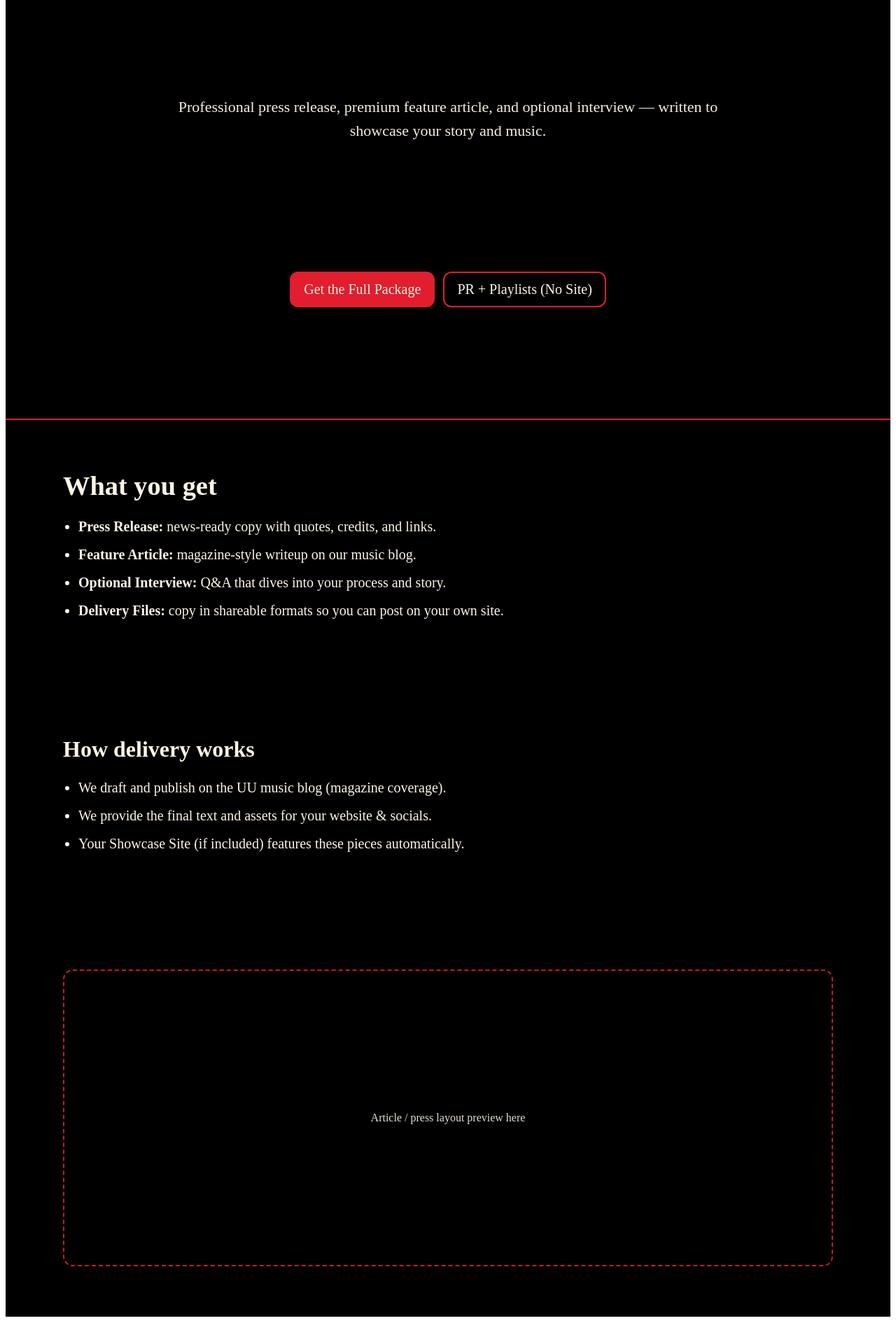
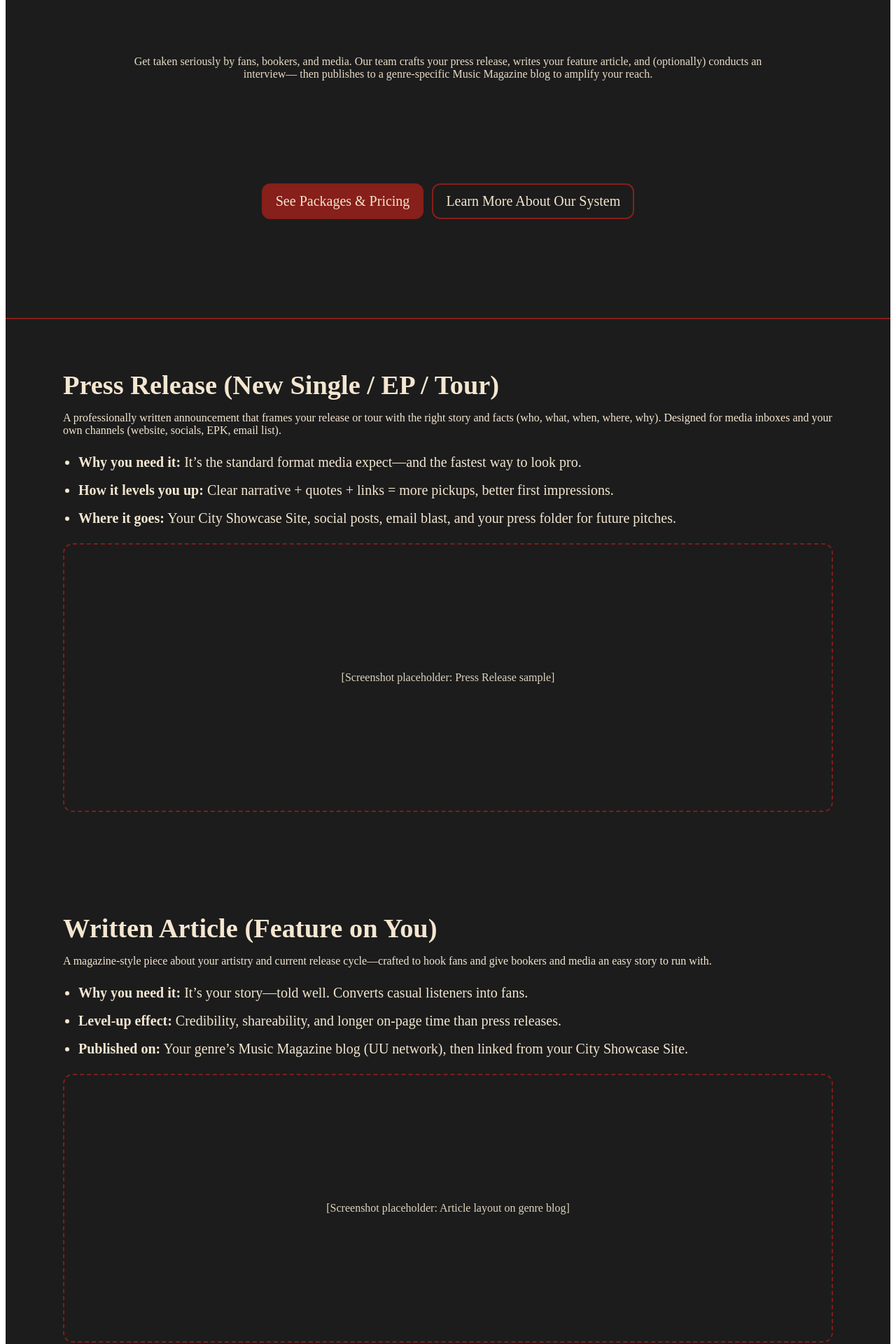
Before and after one commit to theunsignedunderground/uu-main-site, a Next.js app: page /press in a window 1280 px wide. Shown: the part 380-2300 px from the top of the page at 70% size. Before the commit the page ends 2269 px from the top, so only its background shows below. Built offline with nearby package versions, Linux system fonts and the light colour scheme; no server answers.

Commit message:
Update press.js

```diff
--- a/pages/press.js
+++ b/pages/press.js
@@ -1,67 +1,176 @@
+// pages/press.js
 import Head from "next/head";
+import React from "react";
+import colors from "../styles/colors";
 
-export default function PRArticles() {
+export default function PRAndArticlesPage() {
   return (
     <>
       <Head>
         <title>PR & Articles — The Unsigned Underground</title>
-        <meta name="description" content="Professional press release, premium feature article, and optional interview—delivered to help you get seen and heard." />
+        <meta
+          name="description"
+          content="Press releases, written articles, and interviews—crafted by The Unsigned Underground Team and published to genre blogs to level up your credibility and reach."
+        />
       </Head>
 
       <main>
+        {/* Hero */}
         <section className="hero">
           <h1>PR & Articles</h1>
-          <p>Professional press release, premium feature article, and optional interview — written to showcase your story and music.</p>
+          <p className="lede">
+            Get taken seriously by fans, bookers, and media. Our team crafts your{" "}
+            press release, writes your feature article, and (optionally) conducts an interview—
+            then publishes to a genre-specific Music Magazine blog to amplify your reach.
+          </p>
+
+          {/* CTAs you liked (kept same style) */}
           <div className="actions">
-            <a className="btn solid" href="/pricing#annual">Get the Full Package</a>
-            <a className="btn outline" href="/pricing#pr">PR + Playlists (No Site)</a>
+            <a className="btn solid" href="/pricing">See Packages & Pricing</a>
+            <a className="btn outline" href="/artist-manager">Learn More About Our System</a>
           </div>
         </section>
 
+        {/* Press Release */}
         <section className="block">
-          <h2>What you get</h2>
+          <h2>Press Release (New Single / EP / Tour)</h2>
+          <p>
+            A professionally written announcement that frames your release or tour with the right story
+            and facts (who, what, when, where, why). Designed for media inboxes and your own channels
+            (website, socials, EPK, email list).
+          </p>
           <ul className="list">
-            <li><strong>Press Release:</strong> news-ready copy with quotes, credits, and links.</li>
-            <li><strong>Feature Article:</strong> magazine-style writeup on our music blog.</li>
-            <li><strong>Optional Interview:</strong> Q&A that dives into your process and story.</li>
-            <li><strong>Delivery Files:</strong> copy in shareable formats so you can post on your own site.</li>
+            <li><strong>Why you need it:</strong> It’s the standard format media expect—and the fastest way to look pro.</li>
+            <li><strong>How it levels you up:</strong> Clear narrative + quotes + links = more pickups, better first impressions.</li>
+            <li><strong>Where it goes:</strong> Your City Showcase Site, social posts, email blast, and your press folder for future pitches.</li>
+          </ul>
+
+          {/* Placeholder area for screenshots (no icons per your guidance) */}
+          <div className="mock">[Screenshot placeholder: Press Release sample]</div>
+        </section>
+
+        {/* Written Article */}
+        <section className="block">
+          <h2>Written Article (Feature on You)</h2>
+          <p>
+            A magazine-style piece about your artistry and current release cycle—crafted to hook fans and
+            give bookers and media an easy story to run with.
+          </p>
+          <ul className="list">
+            <li><strong>Why you need it:</strong> It’s your story—told well. Converts casual listeners into fans.</li>
+            <li><strong>Level-up effect:</strong> Credibility, shareability, and longer on-page time than press releases.</li>
+            <li><strong>Published on:</strong> Your genre’s Music Magazine blog (UU network), then linked from your City Showcase Site.</li>
+          </ul>
+          <div className="mock">[Screenshot placeholder: Article layout on genre blog]</div>
+        </section>
+
+        {/* Artist/Band Interview */}
+        <section className="block">
+          <h2>Artist/Band Interview</h2>
+          <p>
+            Our Unsigned Underground Team will conduct the interview and produce a readable, skimmable Q&A
+            that surfaces your best talking points.
+          </p>
+          <ul className="list">
+            <li><strong>Why it matters:</strong> Third-party validation and quotable soundbites you can reuse everywhere.</li>
+            <li><strong>Unique to UU:</strong> Your interview can run on your genre’s Music Magazine blog for added exposure.</li>
+          </ul>
+          <div className="mock">[Screenshot placeholder: Interview Q&A feature]</div>
+        </section>
+
+        {/* The Genre Blog Advantage */}
+        <section className="block">
+          <h2>Your Genre’s Music Magazine Blog (UU Network)</h2>
+          <p>
+            Every PR piece (press release, article, interview) can be posted to a genre-specific UU blog. No other platform
+            provides this exact combo for unsigned artists. This puts you head-and-shoulders above peers.
+          </p>
+          <ul className="list">
+            <li><strong>Real benefits:</strong> Shareable links, SEO value, and a place to point bookers/press that isn’t just socials.</li>
+            <li><strong>Cross-linking:</strong> We link from your article to your City Showcase Site (and vice versa) to boost discovery.</li>
+            <li><strong>Fan growth:</strong> Blog readers discover you by genre; you capture them with your Showcase and socials.</li>
+          </ul>
+          <div className="mock">[Screenshot placeholder: Blog index + article page]</div>
+        </section>
+
+        {/* What’s Included / Deliverables */}
+        <section className="block">
+          <h2>What’s Included</h2>
+          <ul className="list">
+            <li>Professional writing/editing by The Unsigned Underground Team (no AI mentioned; we do the interview).</li>
+            <li>Publication on your genre’s UU Music Magazine blog when applicable.</li>
+            <li>Cross-linking with your City Showcase Site (press room section).</li>
+            <li>Ready-to-use assets (PDF/Doc for press release, shareable blog link for article/interview).</li>
           </ul>
         </section>
 
+        {/* How It Works */}
         <section className="block">
-          <h3>How delivery works</h3>
-          <ul className="list">
-            <li>We draft and publish on the UU music blog (magazine coverage).</li>
-            <li>We provide the final text and assets for your website & socials.</li>
-            <li>Your Showcase Site (if included) features these pieces automatically.</li>
-          </ul>
+          <h2>How It Works</h2>
+          <ol className="steps">
+            <li><strong>Kickoff:</strong> You provide your release details, photos, links, and notes.</li>
+            <li><strong>Draft:</strong> We craft your piece (press release, article, or interview Q&A) and send for approval.</li>
+            <li><strong>Publish:</strong> We publish to the genre blog (as applicable) and add it to your Showcase press room.</li>
+            <li><strong>Promote:</strong> You share the link across socials, email, and pitches.</li>
+          </ol>
         </section>
 
-        <section className="block">
-          <div className="mock">Article / press layout preview here</div>
+        {/* Final CTA row */}
+        <section className="block cta">
+          <div className="ctaWrap">
+            <a className="btn solid" href="/pricing">Choose Your PR Package</a>
+            <a className="btn outline" href="/artist-manager">See How It Fits Your Plan</a>
+          </div>
         </section>
       </main>
 
-      <style jsx>{styles}</style>
+      <style jsx>{`
+        main { color: ${colors.vintageCream}; background: ${colors.black}; }
+        .hero {
+          min-height: 70vh; display: grid; place-items: center; text-align: center;
+          padding: clamp(40px, 6vw, 80px) clamp(20px, 4vw, 40px);
+          border-bottom: 2px solid ${colors.outlawRed};
+        }
+        .lede { max-width: 900px; margin: 0 auto; opacity: 0.95; }
+        .actions { margin-top: 16px; display:flex; gap:12px; justify-content:center; flex-wrap:wrap; }
+        .btn {
+          font-size: clamp(16px, 1.8vw, 20px);
+          padding: 12px 18px; border-radius: 12px; text-decoration:none;
+          border: 2px solid ${colors.outlawRed}; color: ${colors.vintageCream};
+          transition: all 0.15s ease;
+        }
+        .btn.solid { background: ${colors.outlawRed}; }
+        .btn.solid:hover { background: transparent; }
+        .btn.outline { background: transparent; }
+        .btn.outline:hover { background: ${colors.outlawRed}; }
+
+        .block { max-width:1100px; margin:0 auto; padding: clamp(44px, 6vw, 72px) clamp(20px, 4vw, 40px); }
+        h2 { font-size: clamp(26px, 3vw, 40px); margin: 0 0 12px; }
+        .list { font-size: clamp(18px, 2vw, 20px); line-height: 1.6; padding-left: 1.1em; }
+        .list li + li { margin-top: 8px; }
+        .mock {
+          height: clamp(220px, 36vw, 380px);
+          border: 2px dashed ${colors.outlawRed};
+          border-radius:14px; display:grid; place-items:center; opacity:.9;
+          margin-top: 12px;
+        }
+
+        .steps {
+          counter-reset: step; list-style: none; padding-left: 0; margin: 10px 0 0;
+        }
+        .steps li {
+          position: relative; padding-left: 36px; margin: 10px 0; line-height: 1.6;
+        }
+        .steps li::before {
+          counter-increment: step; content: counter(step);
+          position: absolute; left: 0; top: 0; width: 26px; height: 26px;
+          border-radius: 50%; border: 1px solid ${colors.outlawRed};
+          display: grid; place-items: center; font-size: 12px;
+        }
+
+        .cta { padding-top: 0; }
+        .ctaWrap { display:flex; gap:12px; justify-content:center; flex-wrap:wrap; }
+      `}</style>
     </>
   );
 }
-
-const colors = { outlawRed: "#e11d2e", vintageCream: "#fdf5e6", black: "#000" };
-const styles = `
-  main { color: ${colors.vintageCream}; background: ${colors.black}; }
-  .hero { min-height: 88vh; display: grid; place-items: center; text-align: center;
-    padding: clamp(40px, 6vw, 80px) clamp(20px, 4vw, 40px); border-bottom: 2px solid ${colors.outlawRed}; }
-  .hero h1 { font-size: clamp(34px, 4.2vw, 56px); line-height: 1.12; margin: 0 0 10px; }
-  .hero p { font-size: clamp(18px, 2vw, 22px); line-height: 1.55; max-width: 820px; margin: 0 auto 18px; color: #f5eede; }
-  .actions { display:flex; gap:12px; justify-content:center; flex-wrap:wrap; }
-  .btn { font-size: clamp(16px, 1.8vw, 20px); padding: 12px 18px; border-radius: 12px; text-decoration:none; }
-  .btn.solid { background:${colors.outlawRed}; color:${colors.vintageCream}; border:2px solid ${colors.outlawRed}; }
-  .btn.outline { color:${colors.vintageCream}; border:2px solid ${colors.outlawRed}; }
-  .block { max-width:1100px; margin:0 auto; padding: clamp(44px, 6vw, 72px) clamp(20px, 4vw, 40px); }
-  .block h2 { font-size: clamp(26px, 3vw, 40px); margin: 0 0 12px; }
-  .block h3 { font-size: clamp(22px, 2.6vw, 32px); margin: 0 0 10px; }
-  .list { font-size: clamp(18px, 2vw, 20px); line-height: 1.6; padding-left:1.1em; }
-  .list li + li { margin-top: 8px; }
-  .mock { height: clamp(220px, 40vw, 420px); border: 2px dashed ${colors.outlawRed}; border-radius:14px; display:grid; place-items:center; opacity:.9; }
-`;
```
